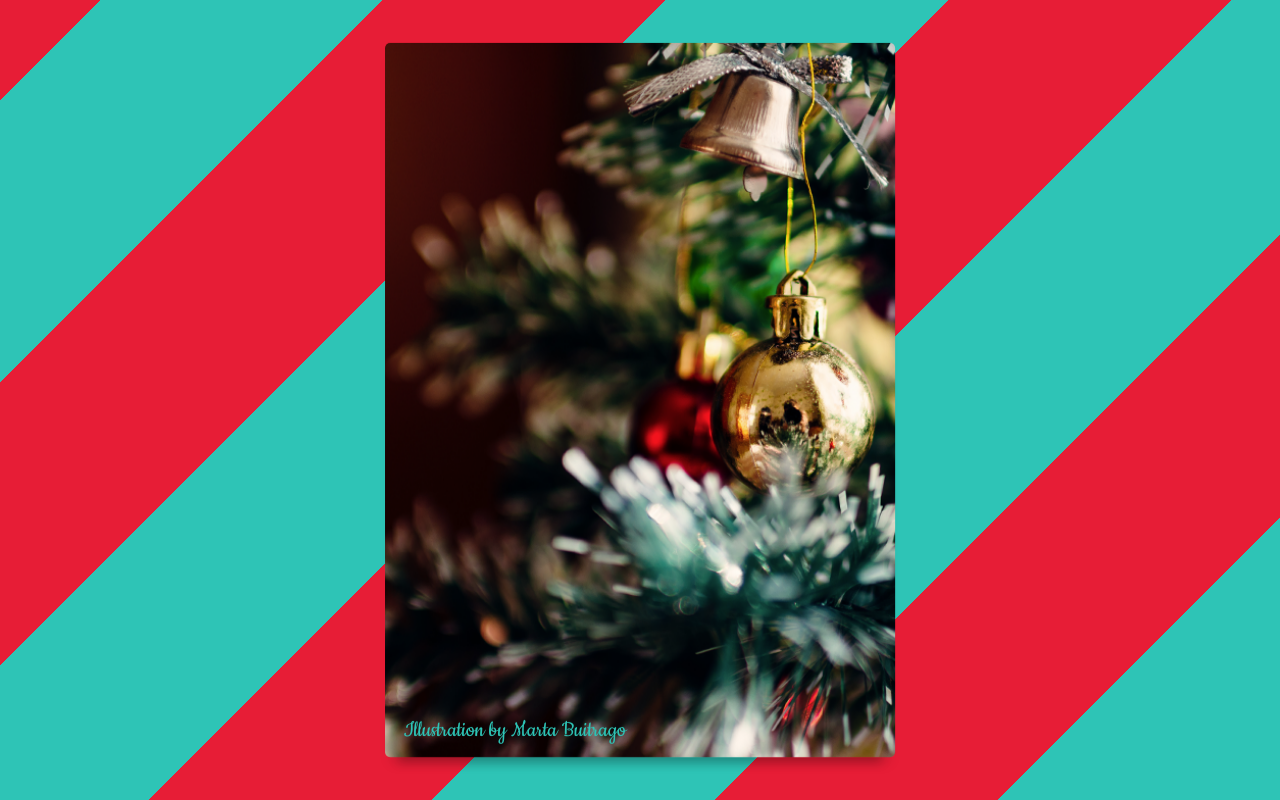
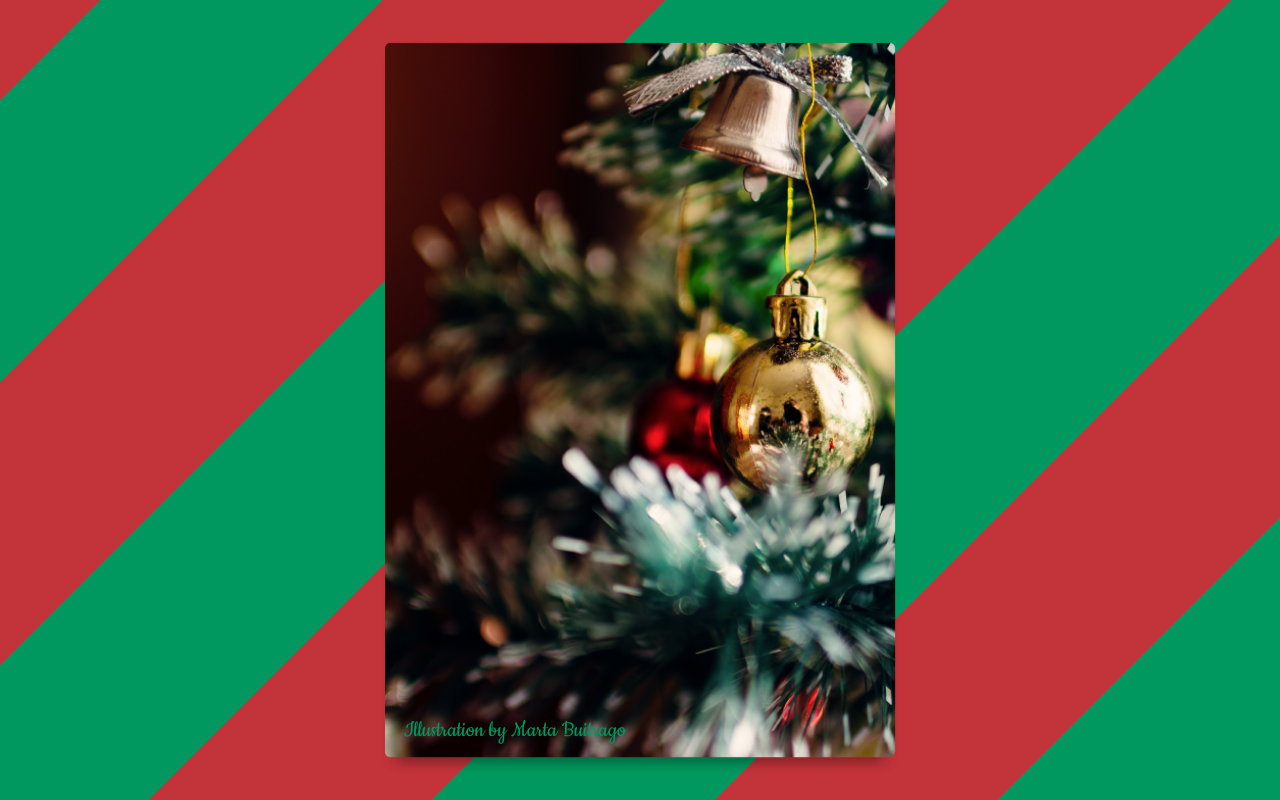
Before and after one commit to kuroikyu/christmas-card, a plain HTML site: page index.html in a window 1280 px wide. Drawn offline with nearby package versions, Linux system fonts and the light colour scheme.

Commit message:
update colors

```diff
--- a/assets/sass/styles.sass
+++ b/assets/sass/styles.sass
@@ -1,17 +1,42 @@
 /* --------------------------------------------------------------------------
    Variables
    -------------------------------------------------------------------------- */
-// lolcolors
-$red: #E71D36
-$green: #2EC4B6
+
+
+// Original colors from lolcolors.com
+// #E71D36
+// #2EC4B6
+// #EFFFE9
+// #011627
+
+// Colors from Marta
+// #b6d5ad
+// #539760
+// #ffe3ad
+// #e0a661
+// #ab6d56
+// #5e4a48
+// #a5373b
+
+// Colors extracted from Marta's illustration
+// #A9D6AB
+// #00985E
+// #5C7163
+// #C2333A
+// #654948
+
+
+$red: #C2333A
+$green: #00985E
 $white: #EFFFE9
-$black: #011627
+$black: #654948
 
 $main: #fff
 $secondary: #fff
 $highlight: #fff
 
-$background: #555
+$background: red
+$border: transparentize($black, .7)
 $text: #000
 
 $shadow: rgba(0, 0, 0, .25)
@@ -137,7 +162,7 @@ html, body
   background-color: $white
   color: $black
   font-family: "Cookie"
-  outline: 2px solid $shadow
+  outline: 2px solid $border
   outline-offset: -1em
   transform: rotateY(180deg)
   .to, .message, .from
```
Also changed, not shown: assets/css/styles.css.
